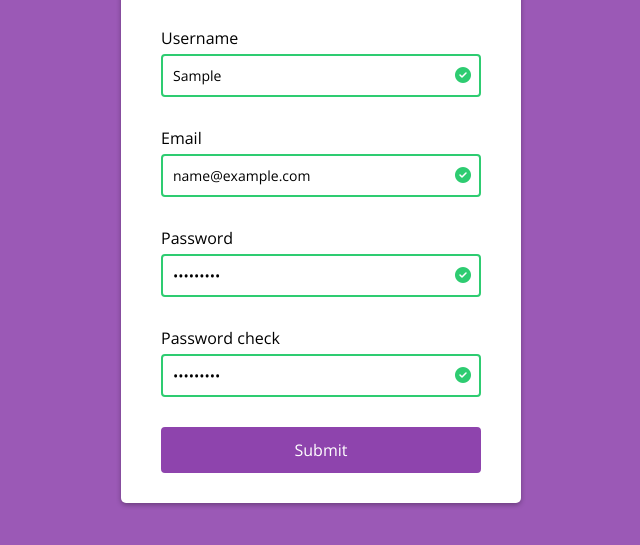
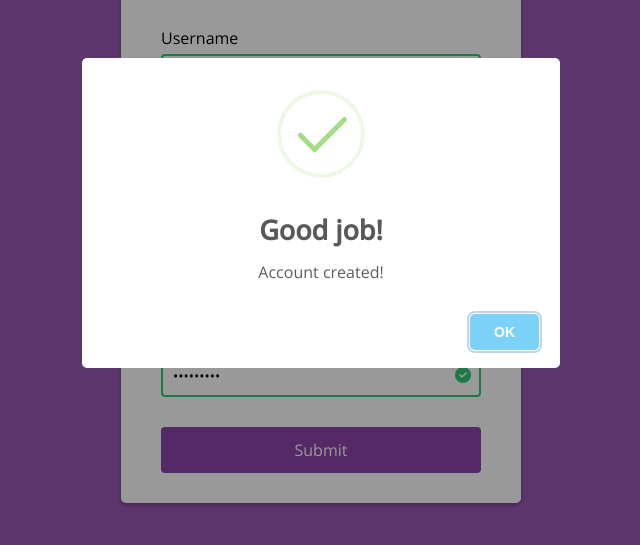
Before and after one commit to olha1313/form-validation, a website: page app/index.html in a window 1280 px wide. Both pictures are taken after typing "Sample", "name@example.com", "Sample123", "Sample123" into the empty fields and a click on the button "Submit". Shown: the part 187-732 px from the top of the page, without its empty margins (319-959 px from the left). Drawn offline with nearby package versions, Linux system fonts and the light colour scheme.

Commit message:
Add popup alert

```diff
--- a/app/index.html
+++ b/app/index.html
@@ -8,6 +8,7 @@
     <title>Document</title>
     <link rel="stylesheet" href="css/style.css">
     <script src="https://kit.fontawesome.com/4650341f3d.js" crossorigin="anonymous"></script>
+    <script src="https://unpkg.com/sweetalert/dist/sweetalert.min.js"></script>
 </head>
 <body>
     <div class="container">
--- a/app/js/index.js
+++ b/app/js/index.js
@@ -21,6 +21,9 @@ function checkInputs() {
         // show error
         // add error class
         setErrorFor(username, 'Username cannot be blank');
+    } else if (userNameValue.length < 3) {
+        // add error class
+        setErrorFor(username, 'Username must be at least 3 characters');
     } else {
         // add success class
         setSuccessFor(username);
@@ -49,6 +52,14 @@ function checkInputs() {
     } else {
         setSuccessFor(password_check);
     }
+
+    if (userNameValue.length >= 3 && isEmail(emailValue) && passwordValue.length >= 6 && passwordCheckValue === passwordValue) {
+        swal({
+            title: "Good job!",
+            text: "Account created!",
+            icon: "success",
+        });
+    }
 }
 
 function setErrorFor(input, message) {
```
